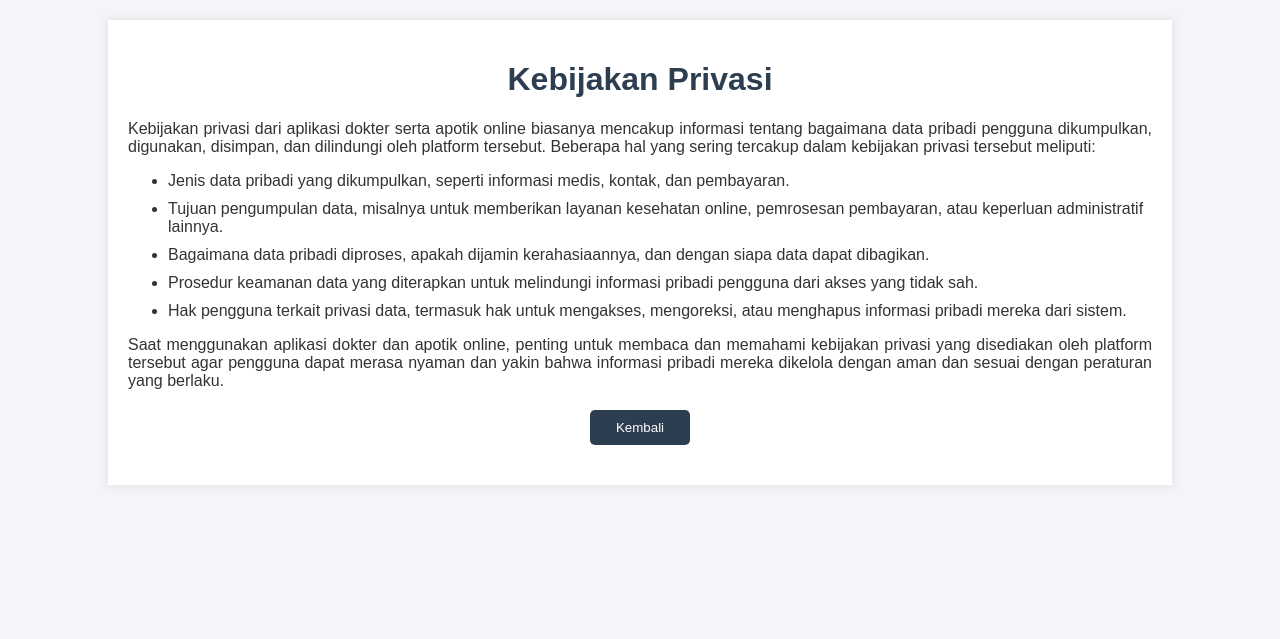
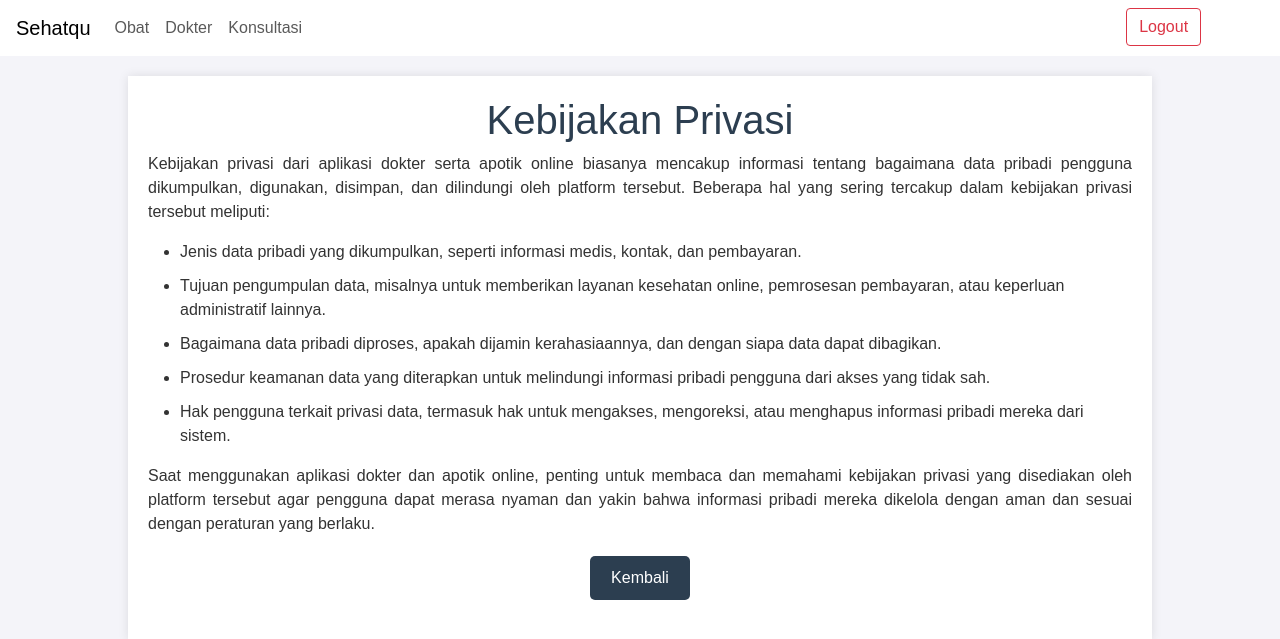
Before and after one commit to mavied23/sehattq, a Laravel app: page /kebijakan in a window 1280 px wide. Shown: the top 639 px of the page. Run offline with Laravel 12, Linux system fonts and the light colour scheme; some libraries are stand-ins or nearby versions.

Commit message:
menyelesaikan fronts

```diff
--- a/resources/views/kebijakan.blade.php
+++ b/resources/views/kebijakan.blade.php
@@ -1,10 +1,132 @@
 <!DOCTYPE html>
 <html lang="en">
+
 <head>
     <meta charset="UTF-8">
     <meta name="viewport" content="width=device-width, initial-scale=1.0">
-    <title>Kebijakan Privasi - Sehatqu Apotik Online</title>
+    <title>Rekomendasi Resep Sayur Bening Bayam</title>
+    <link href="https://cdn.jsdelivr.net/npm/bootstrap@5.3.0-alpha1/dist/css/bootstrap.min.css" rel="stylesheet"
+        integrity="sha384-GLhlTQ8iRABdZLl6O3oVMWSktQOp6b7In1Zl3/Jr59b6EGGoI1aFkw7cmDA6j6gD" crossorigin="anonymous">
+    <link rel="stylesheet" href="https://stackpath.bootstrapcdn.com/bootstrap/4.5.2/css/bootstrap.min.css">
+    <link rel="stylesheet" href="sweetalert2.min.css">
+    <script src="https://unpkg.com/feather-icons"></script>
+    <link rel="stylesheet" href="https://cdn.jsdelivr.net/npm/sweetalert2@11/dist/sweetalert2.min.css">
+    <style>
+        body {
+            font-family: 'Segoe UI', Tahoma, Geneva, Verdana, sans-serif;
+            background-color: #95dafa;
+        }
+
+        .navbar .navbar-expand-lg {
+            background-color: #e6f2ff;
+        }
+
+        .card {
+            border: 1px solid #ddd;
+            border-radius: 10px;
+            box-shadow: 0 0 10px rgba(0, 0, 0, 0.1);
+        }
+
+        .card-body {
+            padding: 20px;
+        }
+
+        .table {
+            margin-bottom: 20px;
+        }
+
+        .table th,
+        .table td {
+            padding: 10px;
+            border: 1px solid #ddd;
+        }
+
+        .form-control,
+        .form-select {
+            height: 40px;
+            padding: 10px;
+            border: 1px solid #ccc;
+            border-radius: 5px;
+        }
+
+        .btn-primary {
+            background-color: #007bff;
+            color: #fff;
+            padding: 10px 20px;
+            border: none;
+            border-radius: 5px;
+            cursor: pointer;
+        }
+
+        .btn-primary:hover {
+            background-color: #0069d9;
+        }
+
+        .notif {
+            position: relative;
+            display: inline-block;
+        }
+
+        .circle {
+            position: absolute;
+            top: -1px;
+            right: -5px;
+            border-radius: 50%;
+            background-color: rgba(249, 32, 32, 0.86);
+            color: white;
+            font-size: 12px;
+            padding: 2px 9px;
+        }
+    </style>
 </head>
+
+<body>
+    <nav class="navbar navbar-expand-lg" style="background-color:white">
+        <a class="navbar-brand" href="/home">Sehatqu</a>
+        <button class="navbar-toggler" type="button" data-bs-toggle="collapse" data-bs-target="#navbarSupportedContent"
+            aria-controls="navbarSupportedContent" aria-expanded="false" aria-label="Toggle navigation">
+            <span class="navbar-toggler-icon"></span>
+        </button>
+        <div class="collapse navbar-collapse" id="navbarSupportedContent">
+            <ul class="navbar-nav me-auto mb-2 mb-lg-0">
+                <li class="nav-item">
+                    <a class="nav-link" href="/obat">Obat</a>
+                </li>
+                <li class="nav-item">
+                    <a class="nav-link" href="/dokter">Dokter</a>
+                </li>
+                <li class="nav-item">
+                    <a class="nav-link" href="/konsultasi">Konsultasi</a>
+                </li>
+                <div class="notif">
+                    <a href="/pesan" class="nav-link">
+                        <i data-feather="message-square"></i>
+                    </a>
+                </div>
+                <li class="nav-item" style="margin-left:800px">
+                    <form action="/logoutuser" method="post">
+                        @csrf
+                        <button type="submit" class="btn btn-outline-danger">Logout</button>
+                    </form>
+                </li>
+            </ul>
+            <ul class="navbar-nav ms-auto mb-2 mb-lg-0">
+                <li class="nav-item">
+                </li>
+            </ul>
+            <ul class="navbar-nav ms-auto mb-2 mb-lg-0 mt-1">
+                {{-- <li class="nav-item">
+                @auth
+                    <p style="font-size: 20px;">Selamat datang, {{ Auth::user()->name }}!</p>
+                @else
+                    @if (session('user_name'))
+                        <p>Selamat datang, {{ session('user_name') }}!</p>
+                    @endif
+                @endauth
+            </li> --}}
+            </ul>
+        </div>
+    </nav>
 <body style="font-family: Arial, sans-serif; margin: 0; padding: 0; background-color: #f4f4f9; color: #333;">
     <div style="width: 80%; margin: 20px auto; padding: 20px; background: #fff; box-shadow: 0 0 10px rgba(0, 0, 0, 0.1);">
         <h1 style="text-align: center; color: #2c3e50;">Kebijakan Privasi</h1>
--- a/resources/views/user/auth/register.blade.php
+++ b/resources/views/user/auth/register.blade.php
@@ -35,7 +35,7 @@
                 <input type="password" id="password" name="password"
                     style="width: 100%; padding: 12px; border: 1px solid #ddd; border-radius: 5px;" required>
             </div>
-            <button type="submit" class="btn btn-primary">Register</button>
+            <button type="submit" style="width: 100%; padding: 12px; background-color: #007bff; color: white; border: none; border-radius: 5px; cursor: pointer; font-size: 16px; font-weight: bold;">Register</button>
         </form>
     </div>
 </body>
--- a/resources/views/user/home/halaman.blade.php
+++ b/resources/views/user/home/halaman.blade.php
@@ -74,12 +74,9 @@
         style="background-color: #3a3a3a; color: #ffffff; padding: 1rem 0; text-align: center; box-shadow: 0 -4px 8px rgba(0, 0, 0, 0.1);">
         <div class="container">
             <p>© 2024 Sehatqu Apotik Online. All rights reserved.</p>
-kebijakan
             <div onclick="location.href='{{ url('/tentang') }}'"><p><a href="#" style="color: #ffffff; text-decoration: none;">Tentang Kami</a></div>
             <div onclick="location.href='{{ url('/kebijakan')}}'"> <a href="#"style="color: #ffffff; text-decoration: none;">Kebijakan Privasi</a></p> </div>
 
-            <div onclick="location.href='{{ url('/tentang') }}'"><p><a href="#" style="color: #ffffff; text-decoration: none;">Tentang Kami</a></div> | <a href="#"
-                    style="color: #ffffff; text-decoration: none;">Kebijakan Privasi</a></p>
 
         </div>
     </footer>
```
